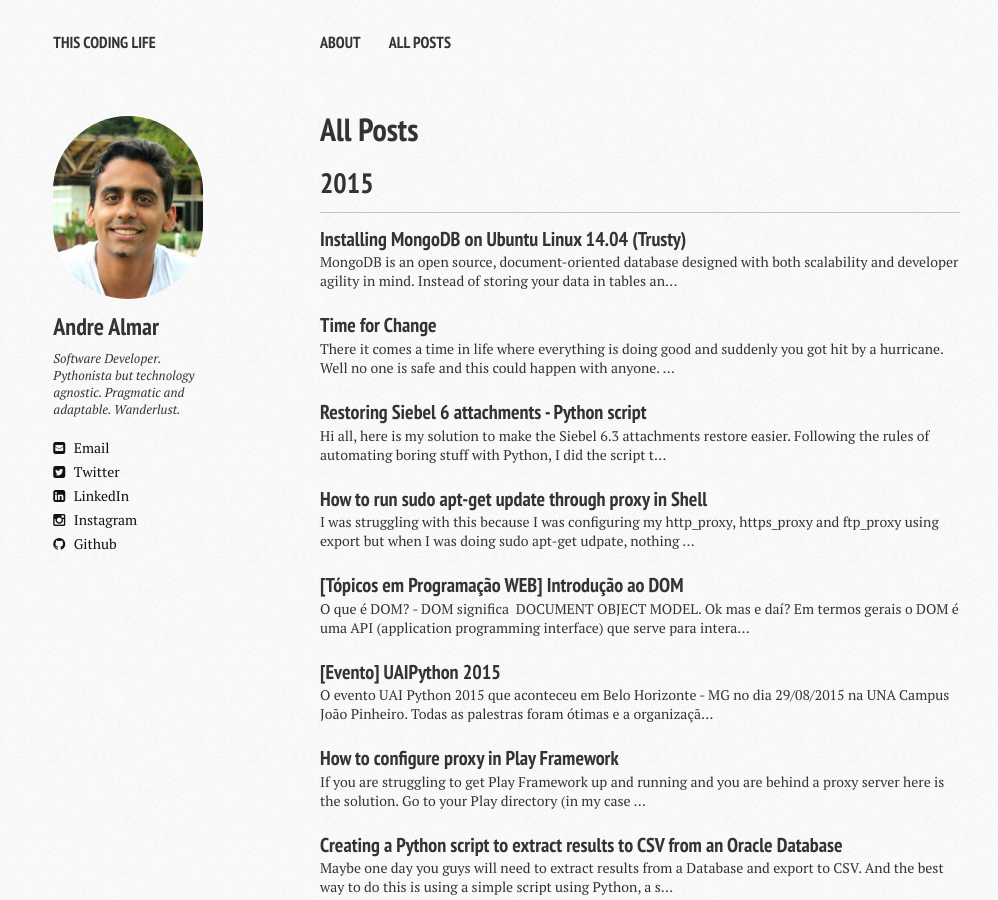
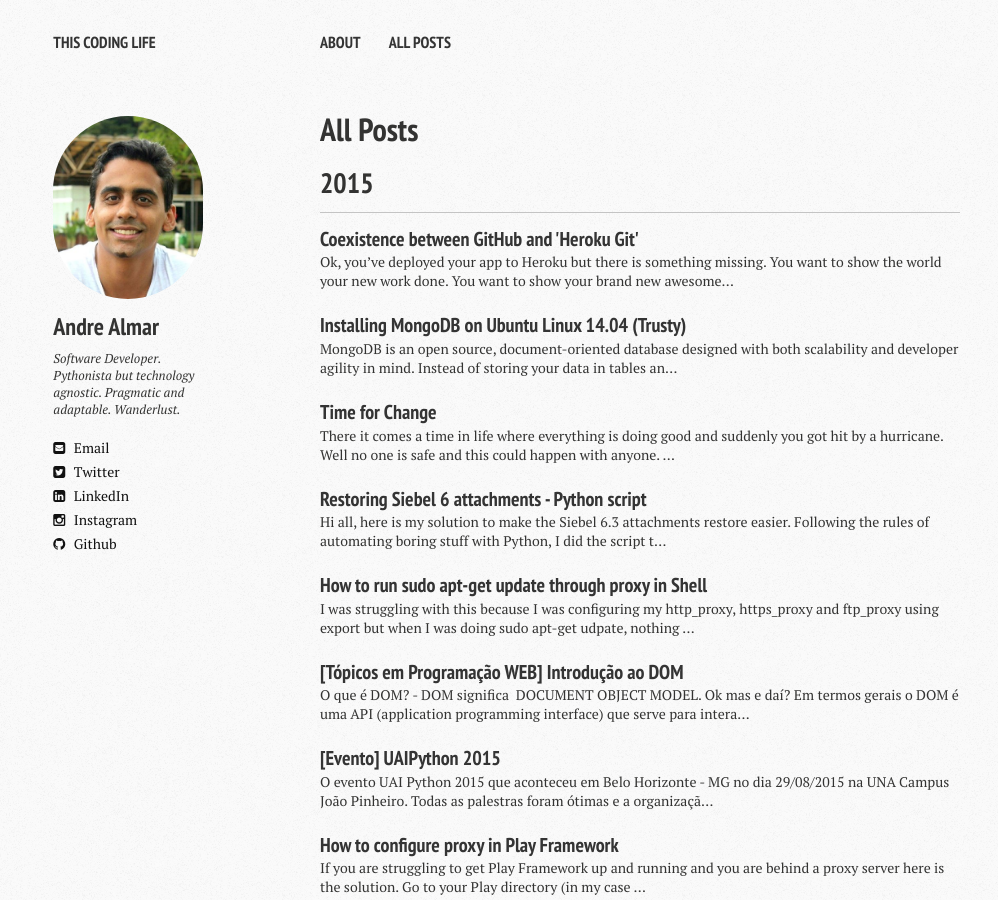
Before and after one commit to andrealmar/andrealmarCom, a Jekyll site: the page built from posts/index.md, in a window 1280 px wide and 900 px high. Shown: the whole window, without its empty margins (0-998 px from the left). Built offline with Jekyll 4.4.1, drawn with Linux system fonts in a browser that asks for light colours; nearby versions of some CDN libraries; an icon font too large for the unit is left out; Markdown is read by kramdown in place of the engine named in the settings.

Commit message:
[blog post] - Coexistence between GitHub and 'Heroku Git'

````diff
--- /dev/null
+++ b/_posts/2015-12-13-heroku-github-coexistence.MD
@@ -0,0 +1,33 @@
+---
+layout: post
+title:  "Coexistence between GitHub and 'Heroku Git' "
+date:   2015-12-16 15:00:00 -0200
+categories: software engineering, github, heroku
+comments: true
+published: true
+---
+
+Ok, you've deployed your app to [Heroku](http://www.heroku.com) but there is something missing. You want to show the world your new work done. You want to show your brand new awesome code.
+How to do that? It's very simple actually.  <br />
+First you need to create a new repository in your GitHub account. Click on the green button (picture below) to create a new repository in your GitHub account:
+<br />
+![Eventex-1]({{ site.url }}/assets/images/github-heroku-1.png)
+<br />
+Here I named the repository "eventex". After named the repository you can click on the green button (another one) "Create Repository".
+<br />
+![Eventex-2]({{ site.url }}/assets/images/github-heroku-2.png)
+<br />
+Now you just have to add GitHub as a separate remote repository:
+```
+git remote add origin https://github.com/USERNAME/REPO
+```    <br />
+In my case it was:
+```
+git remote add origin https://github.com/andrealmar/eventex.git
+```
+<br />
+Now you can push to GitHub using the command below:
+```
+git push origin master --force
+```  <br />
+For the *first time* you will have to do a forced push (--force). Because now you are assuming that you're pushing what used to be the repository you used *exclusively* for Heroku. But don't worry. You'll still be able to push to Heroku using ```git push heroku master```.
````
Also changed, not shown: _posts/2015-12-16-big-word-alert.MD (+2 -0 lines), assets/images/github-heroku-1.png (added), assets/images/github-heroku-2.png (added), 3 other files.
